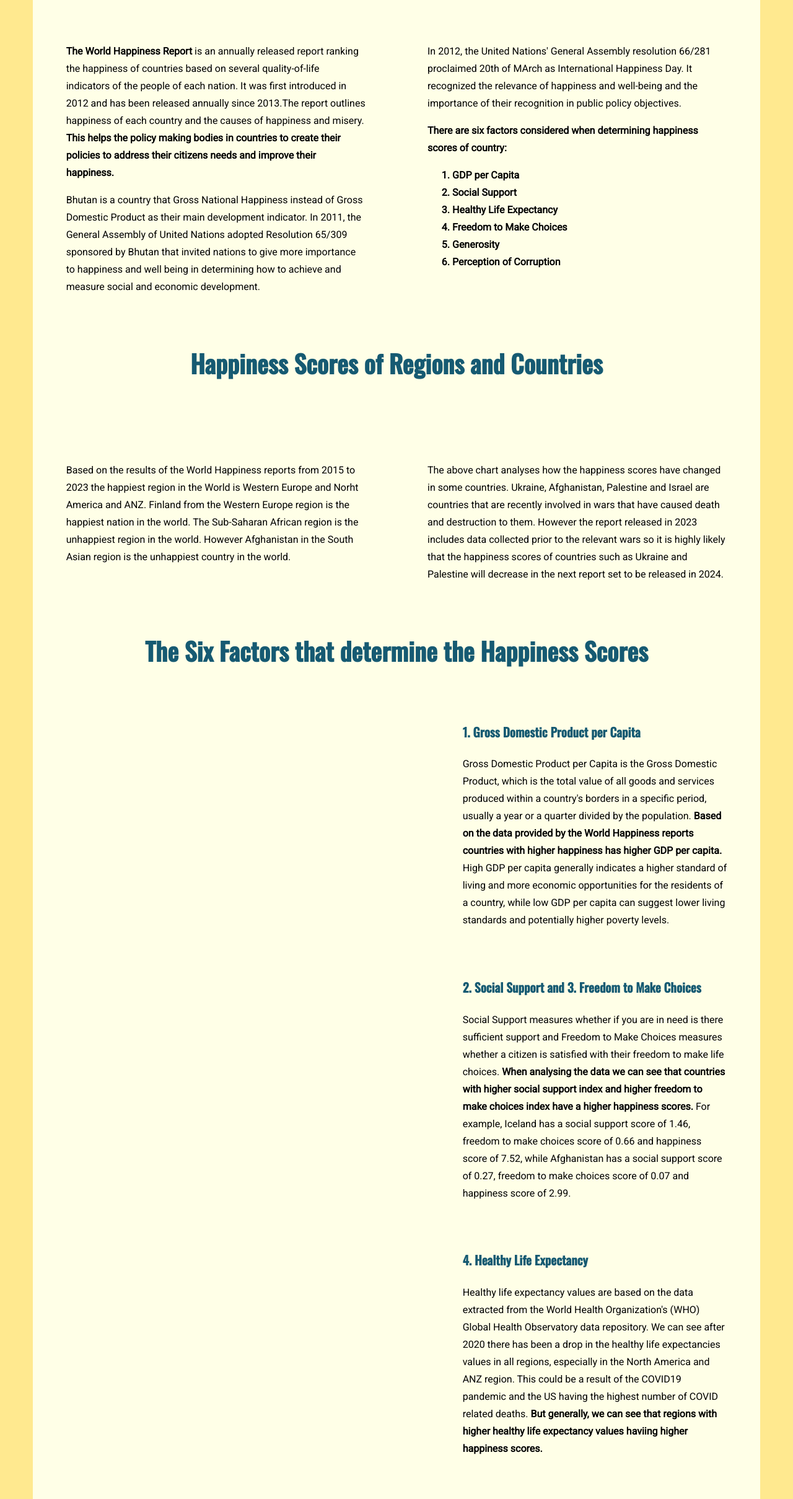
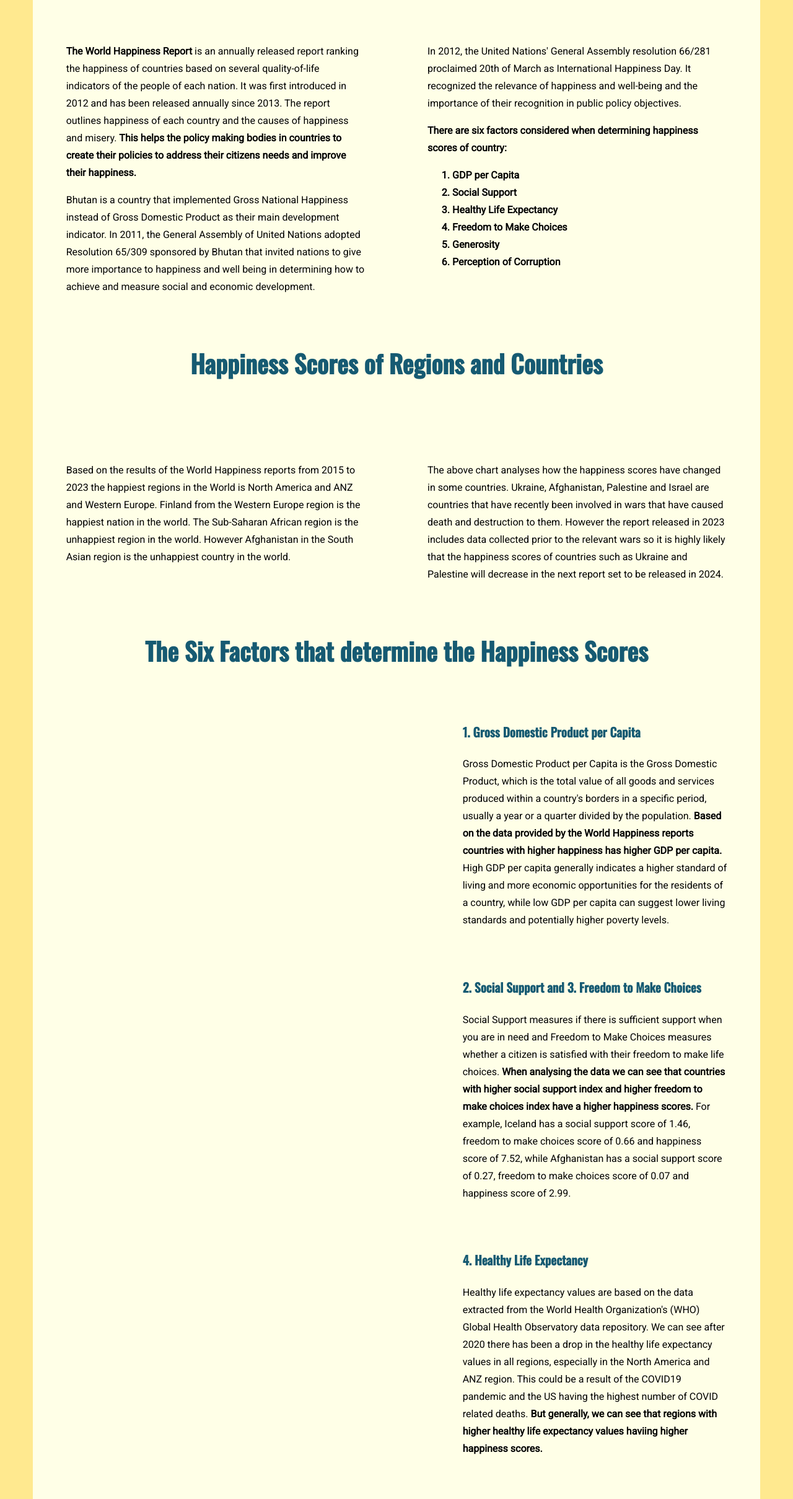
Before and after one commit to ShenalCode/31938388_FIT3179_A2, a plain HTML site: page index.html in a window 1280 px wide. Shown: the part 141-2560 px from the top of the page at 62% size. Drawn offline with nearby package versions, Linux system fonts and the light colour scheme; a script that the page names is missing.

Commit message:
final text changes

```diff
--- a/index.html
+++ b/index.html
@@ -106,13 +106,13 @@
                     <span style="font-weight: bold;">The World Happiness Report</span> is an annually released report ranking
                     the happiness of countries based
                     on several quality-of-life indicators of the people of each nation. It was first introduced in 2012 and
-                    has been released annually since 2013.The report outlines happiness of each country and the causes of
+                    has been released annually since 2013. The report outlines happiness of each country and the causes of
                     happiness and misery. <span style="font-weight: bold;">This helps the policy making bodies in countries to
                         create their policies to address
                         their citizens needs and improve their happiness.</span>
                 </p>
                 <p>
-                    Bhutan is a country that Gross National Happiness instead of Gross Domestic Product as their main development
+                    Bhutan is a country that implemented Gross National Happiness instead of Gross Domestic Product as their main development
                     indicator. In 2011, the General Assembly of United Nations adopted Resolution 65/309 sponsored by Bhutan that
                     invited nations to give more importance to happiness and well being in determining how to achieve and measure
                     social and economic development.
@@ -122,7 +122,7 @@
         <div class="pure-u-10-24" style="background-color: #ffffe7; padding-top: 20px;">
             <div style="padding-left: 50px;">
                 <p>
-                    In 2012, the United Nations' General Assembly resolution 66/281 proclaimed 20th of MArch as International
+                    In 2012, the United Nations' General Assembly resolution 66/281 proclaimed 20th of March as International
                     Happiness Day. It recognized the relevance of happiness and well-being and the importance of their recognition
                     in public policy objectives.
                 </p>
@@ -187,8 +187,8 @@
         <div class="pure-u-10-24" style="background-color: #ffffe7; padding-top: 30px;">
             <div style="padding-right: 50px;">
                 <p>
-                    Based on the results of the World Happiness reports from 2015 to 2023 the happiest region in the World
-                    is Western Europe and Norht America and ANZ. Finland from the Western Europe region is the happiest nation
+                    Based on the results of the World Happiness reports from 2015 to 2023 the happiest regions in the World
+                    is North America and ANZ and Western Europe. Finland from the Western Europe region is the happiest nation
                     in the world. The Sub-Saharan African region is the unhappiest region in the world. However Afghanistan in the
                     South Asian region is the unhappiest country in the world.
                 </p>
@@ -198,7 +198,7 @@
             <div style="padding-left: 50px;">
                 <p>
                     The above chart analyses how the happiness scores have changed in some countries. Ukraine, Afghanistan, Palestine and
-                    Israel are countries that are recently involved in wars that have caused death and destruction to them. However the
+                    Israel are countries that have recently been involved in wars that have caused death and destruction to them. However the
                     report released in 2023 includes data collected prior to the relevant wars so it is highly likely that the happiness
                     scores of countries such as Ukraine and Palestine will decrease in the next report set to be released in 2024.
                 </p>
@@ -262,7 +262,7 @@
             <div>
                 <h4>2. Social Support and 3. Freedom to Make Choices</h4>
                 <p>
-                    Social Support measures whether if you are in need is there sufficient support and Freedom to Make Choices measures
+                    Social Support measures if there is sufficient support when you are in need and Freedom to Make Choices measures
                     whether a citizen is satisfied with their freedom to make life choices. <span style="font-weight: bold;">When analysing
                     the data we can see that countries with higher social support index and higher freedom to make choices index have a
                     higher happiness scores.</span> For example, Iceland has a social support score of 1.46, freedom to make choices score
@@ -290,7 +290,7 @@
                 <h4>4. Healthy Life Expectancy</h4>
                 <p>
                     Healthy life expectancy values are based on the data extracted from the World Health Organization's (WHO) Global Health
-                    Observatory data repository. We can see after 2020 there has been a drop in the healthy life expectancies values in all
+                    Observatory data repository. We can see after 2020 there has been a drop in the healthy life expectancy values in all
                     regions, especially in the North America and ANZ region. This could be a result of the COVID19 pandemic and the US
                     having the highest number of COVID related deaths. <span style="font-weight: bold;"> But generally, we can see that
                     regions with higher healthy life expectancy values haviing higher happiness scores. </span>
@@ -316,8 +316,8 @@
             <div>
                 <h4>5. Perception of Corruption</h4>
                 <p>
-                    Perception of Corruption values are measures the perception the public has whether there is widespread corruption
-                    in the government and also whether there is widespread corruption in businesses. <span style="font-weight: bold;">
+                    Perception of Corruption value measures the perception the public has whether there is widespread corruption
+                    in the government and also the perception the public has whether there is widespread corruption in businesses. <span style="font-weight: bold;">
                     It is interesting to see that regions with higher happiness scores such as Western Europe and North America and
                     ANZ region have higher perception of corruption values compared to other regions in the world. This means the
                     citizens of this countries have less trust in there government and businesses. </span>
@@ -344,8 +344,8 @@
                 <p>
                     Generosity values are a measurement of whether the citizens of a country have donated to chairty or not.
                     <span style="font-weight: bold;"> Based on the findings, the happiest regions in the world doesn't necessarily mean
-                    that they are the most generous. For an example, North America and ANZ region has an average happiness score of 7.2
-                    and a generosity value of 0.34, while Africa has an average happiness score of 5.1 and a generosity value of 0.51.
+                    that they are the most generous. For an example, North America and ANZ region has an average happiness score of 7.2.
+                    However its generosity value is 0.34. Meanwhile Africa has a lower average happiness score of 5.1 but a higher generosity value of 0.51.
                     </span>
                 </p>
             </div>
```
